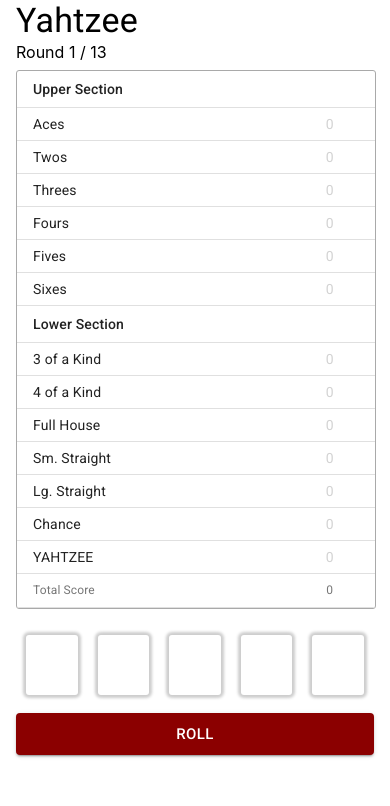
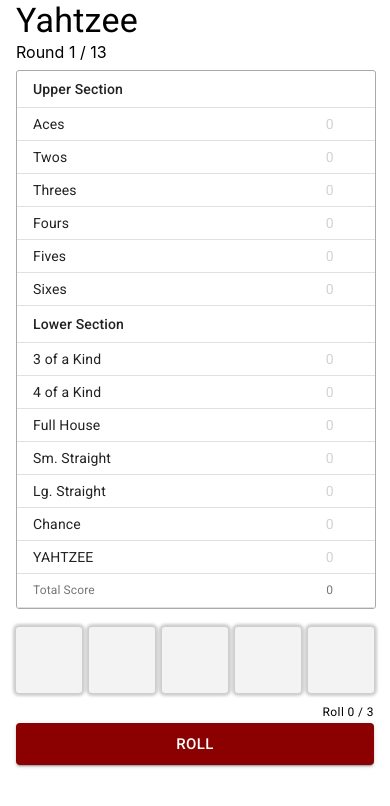
Before and after one commit to aamharris/yahtzee-react, a React (Create React App) app: page / in a window 390 px wide. Shown: the top 806 px of the page. Built offline with nearby package versions, Linux system fonts and the light colour scheme.

Commit message:
update dice to be responsive and fix lint errors

```diff
--- a/src/dice-container/index.tsx
+++ b/src/dice-container/index.tsx
@@ -2,6 +2,8 @@
 import Button from "@material-ui/core/Button";
 import React from "react";
 import { YahtzeeDice } from "../game";
+import { MAX_ROLL_PER_ROUND } from "../constants";
+import Typography from "@material-ui/core/Typography";
 import DiceAce from "./images/dice-ace.png";
 import DiceTwo from "./images/dice-two.png";
 import DiceThree from "./images/dice-three.png";
@@ -13,6 +15,7 @@
 type DiceContainerProps = {
   dice: YahtzeeDice[];
   canRollDice: boolean;
+  currentRoundRollCount: number;
   onDiceRolled: (dice: YahtzeeDice[]) => void;
   onDiceClicked: (selectedDice: YahtzeeDice) => void;
 };
@@ -30,7 +33,13 @@
   6: DiceSix,
 };
 
-export default function DiceContainer({ dice, canRollDice, onDiceRolled, onDiceClicked }: DiceContainerProps) {
+export default function DiceContainer({
+  dice,
+  canRollDice,
+  currentRoundRollCount,
+  onDiceRolled,
+  onDiceClicked,
+}: DiceContainerProps) {
   const rollDice = (): void => {
     const diceRoll: YahtzeeDice[] = dice.map((d) => {
       if (!d.isLocked) {
@@ -47,21 +56,33 @@
     islocked: boolean;
   };
 
-  const DicePlaceholder = styled(({ islocked, ...other }) => <Box {...other} />)({
-    background: "##f3f3f3",
+  const DicePlaceholder = styled(({ islocked, ...other }: DicePlaceholderProps) => <Box {...other} />)({
+    background: "#f3f3f3",
     borderRadius: 3,
     boxShadow: (props: DicePlaceholderProps) =>
       `0px 0px 3px 3px rgba${props.islocked ? "(230,0,0,0.20)" : "(0,0,0,0.20)"}`,
     webkitBoxShadow: "0px 0px 3px 3px rgba(0,0,0,0.20)",
     mozBoxShadow: "0px 0px 3px 3px rgba(0,0,0,0.20)",
-    width: "60px",
-    height: "60px",
-    margin: "10px",
+    display: "flex",
+    "&::before": {
+      content: '""',
+      display: "block",
+      width: "0",
+      height: "0",
+      paddingBottom: "100%",
+    },
+  });
+
+  const DiceBox = styled(Box)({
+    display: "grid",
+    gridTemplateColumns: "1fr 1fr 1fr 1fr 1fr",
+    gridGap: "2%",
+    padding: "10px 0",
   });
 
   return (
     <>
-      <Box py={1} display={"flex"}>
+      <DiceBox>
         {dice.map((d: YahtzeeDice) => {
           return (
             <DicePlaceholder
@@ -71,11 +92,14 @@
               onClick={() => onDiceClicked(d)}
             >
               {d.value ? (
-                <img style={{ height: "100%" }} src={dicePathLookup[d.value]} alt={d.value.toString()} />
+                <img style={{ maxWidth: "100%" }} src={dicePathLookup[d.value]} alt={d.value.toString()} />
               ) : null}
             </DicePlaceholder>
           );
         })}
+      </DiceBox>
+      <Box display={"flex"} justifyContent={"flex-end"}>
+        <Typography variant={"caption"}>{`Roll ${currentRoundRollCount} / ${MAX_ROLL_PER_ROUND}`}</Typography>
       </Box>
       <Button
         fullWidth
@@ -85,7 +109,7 @@
         onClick={rollDice}
         disabled={!canRollDice}
       >
-        <div>Roll</div>
+        {"Roll"}
       </Button>
     </>
   );
--- a/src/game/index.tsx
+++ b/src/game/index.tsx
@@ -5,9 +5,6 @@
 import { createNewScorecard } from "../scorecard/scorecardManager";
 import Container from "@material-ui/core/Container";
 import Box from "@material-ui/core/Box";
-import AppBar from "@material-ui/core/AppBar";
-import Toolbar from "@material-ui/core/Toolbar";
-import Button from "@material-ui/core/Button";
 import Typography from "@material-ui/core/Typography";
 
 export interface YahtzeeDice {
@@ -59,7 +56,7 @@
   return (
     <Container maxWidth={"xs"}>
       <Typography variant="h4">Yahtzee</Typography>
-      <Box flex justifyContent={"center"}>
+      <Box>
         <div>Round {gameRound} / 13</div>
         <Box py={1}>
           <Scorecard
@@ -75,6 +72,7 @@
             dice={dice}
             onDiceClicked={onDiceClicked}
             canRollDice={currentRollCount !== MAX_ROLL_PER_ROUND && !isGameOver}
+            currentRoundRollCount={currentRollCount}
             onDiceRolled={onDiceRolled}
           />
         </Box>
--- a/src/scorecard/index.tsx
+++ b/src/scorecard/index.tsx
@@ -41,7 +41,7 @@
   };
 
   useEffect(() => {
-    console.log("rendering from useEffect");
+    console.log("rendering scorecard from useEffect");
     const updatedScorecard = ScorecardCalculator.calculatePossibleScores(scorecard, dice);
     onScorecardChanged(updatedScorecard);
   }, [dice]);
--- a/src/scorecard/scorecardManager.ts
+++ b/src/scorecard/scorecardManager.ts
@@ -57,7 +57,7 @@
     let consectiveCount = 0;
     Array.from(this.totalCountOfDiceByValue.keys())
       .sort((a, b) => b - a)
-      .map((currentNumber, idx, arr) => {
+      .forEach((currentNumber, idx, arr) => {
         if (idx !== arr.length && currentNumber - arr[idx + 1] === 1) {
           consectiveCount += 1;
         }
```
